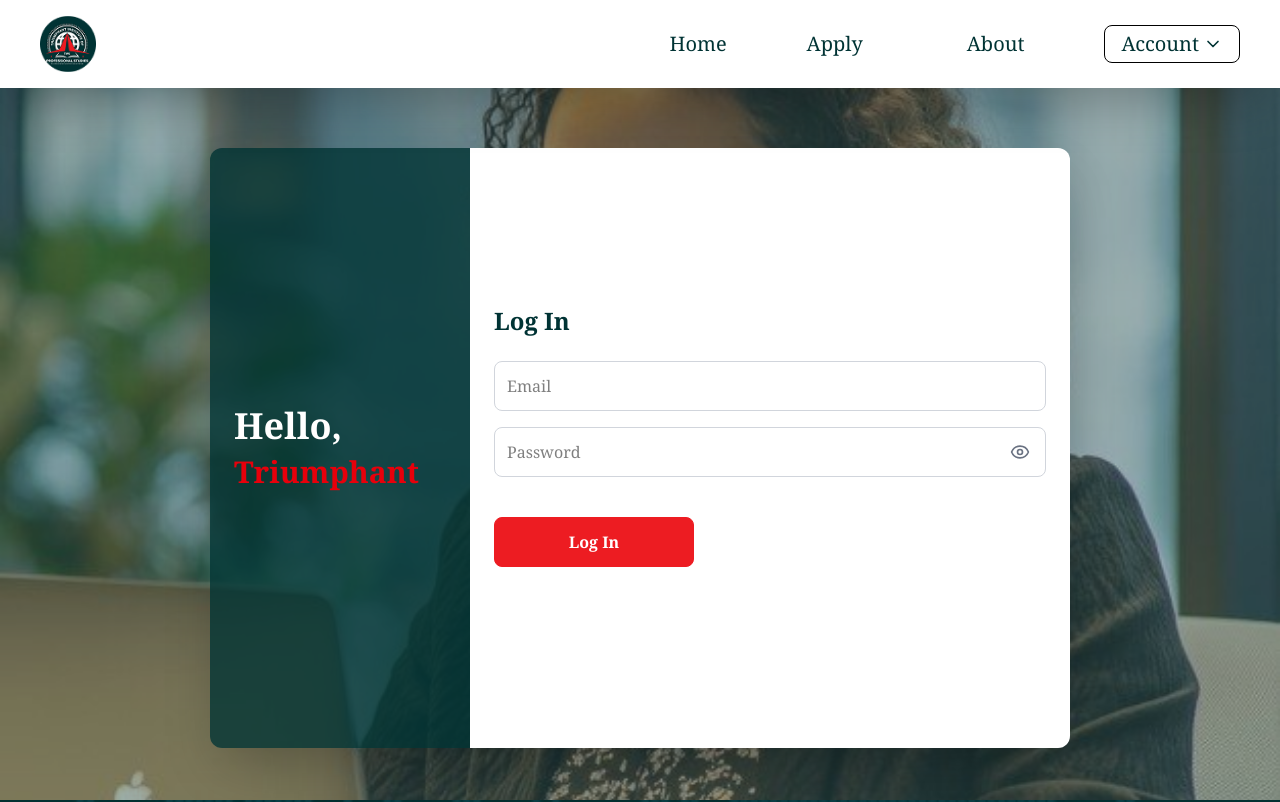
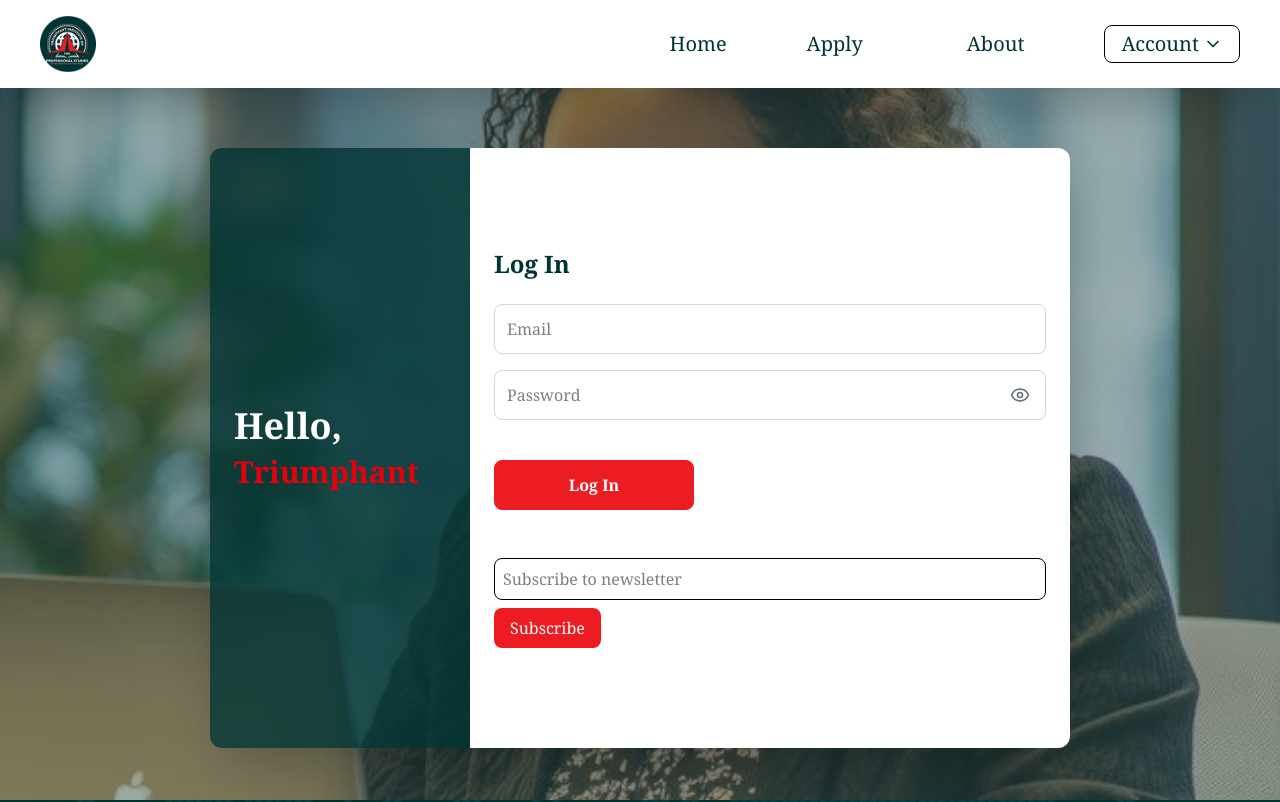
Before and after one commit to Elijah13-web/TIPS, a React (Vite) app: page /login in a window 1280 px wide. Shown: the top 802 px of the page. Built offline with nearby package versions, Linux system fonts and the light colour scheme.

Commit message:
new  commit

```diff
--- a/src/components/Auth/Login.jsx
+++ b/src/components/Auth/Login.jsx
@@ -2,6 +2,7 @@ import React, { useState, useContext } from 'react';
 import { useNavigate } from 'react-router-dom';
 import { AuthContext } from './AuthContext';
 import { login } from '../api/auth';
+import { subscribe } from '../api/subscribe'; // ✅ import subscribe
 import signup from "../../assets/images/signup.jpg";
 import { Eye, EyeOff } from 'lucide-react';
 import LoginSuccessModal from '../modals/LoginSuccessModal';
@@ -12,6 +13,12 @@ const Login = () => {
   const [errors, setErrors] = useState({});
   const [loading, setLoading] = useState(false);
   const [success, setSuccess] = useState(false);
+
+  // ✅ New states for subscription
+  const [newsletterEmail, setNewsletterEmail] = useState('');
+  const [newsletterMsg, setNewsletterMsg] = useState('');
+  const [newsletterError, setNewsletterError] = useState('');
+  const [newsletterLoading, setNewsletterLoading] = useState(false);
 
   const { setIsLoggedIn, setUser, setToken } = useContext(AuthContext);
   const navigate = useNavigate();
@@ -29,8 +36,6 @@ const Login = () => {
 
   const handleSubmit = async (e) => {
     e.preventDefault();
-
-    // Validate fields
     const newErrors = {};
     if (!formData.email.trim()) newErrors.email = 'Email is required';
     if (!formData.password.trim()) newErrors.password = 'Password is required';
@@ -40,20 +45,13 @@ const Login = () => {
     setLoading(true);
     try {
       const res = await login(formData.email, formData.password);
-      console.log("Login response:", res);
-
       if (res.success && res.token) {
-        // Save to localStorage
         localStorage.setItem("loggedIn", "true");
         localStorage.setItem("token", res.token);
         localStorage.setItem("user", JSON.stringify(res.user));
-
-        // Update context
         setIsLoggedIn(true);
         setToken(res.token);
         setUser(res.user);
-
-        // ✅ Show modal
         setSuccess(true);
       } else {
         setErrors({ api: res.msg || 'Invalid login credentials' });
@@ -66,10 +64,34 @@ const Login = () => {
     }
   };
 
-  // When modal is closed, navigate to home
   const handleModalClose = () => {
     setSuccess(false);
     navigate('/');
+  };
+
+  // ✅ Handle subscription submit
+  const handleSubscribe = async (e) => {
+    e.preventDefault();
+    setNewsletterError('');
+    setNewsletterMsg('');
+    if (!newsletterEmail.trim()) {
+      setNewsletterError('Please enter your email to subscribe.');
+      return;
+    }
+    setNewsletterLoading(true);
+    try {
+      const res = await subscribe(newsletterEmail);
+      if (res.success) {
+        setNewsletterMsg('✅ ' + res.message);
+        setNewsletterEmail('');
+      } else {
+        setNewsletterError('❌ ' + res.message);
+      }
+    } catch (error) {
+      setNewsletterError('❌ Something went wrong.');
+    } finally {
+      setNewsletterLoading(false);
+    }
   };
 
   return (
@@ -92,6 +114,7 @@ const Login = () => {
                 onChange={handleChange}
                 className={`w-full p-3 border rounded-lg ${errors.email ? 'border-red-500' : 'border-gray-300'}`}
               />
+              {errors.email && <p className='text-red-500 text-xs'>{errors.email}</p>}
               <div className="relative">
                 <input
                   type={showPassword ? 'text' : 'password'}
@@ -108,6 +131,7 @@ const Login = () => {
                   {showPassword ? <EyeOff size={20} /> : <Eye size={20} />}
                 </div>
               </div>
+              {errors.password && <p className='text-red-500 text-xs'>{errors.password}</p>}
               {errors.api && <p className='text-red-500 text-sm'>{errors.api}</p>}
               <button
                 type="submit"
@@ -116,6 +140,26 @@ const Login = () => {
               >
                 {loading ? 'Logging in...' : 'Log In'}
               </button>
+            </form>
+
+            {/* ✅ Newsletter subscription form */}
+            <form onSubmit={handleSubscribe} className='mt-6 space-y-2'>
+              <input
+                type="email"
+                value={newsletterEmail}
+                onChange={(e) => setNewsletterEmail(e.target.value)}
+                placeholder="Subscribe to newsletter"
+                className="w-full p-2 border rounded-lg"
+              />
+              <button
+                type="submit"
+                disabled={newsletterLoading}
+                className="bg-[#ED1C22] text-white px-4 py-2 rounded-lg hover:bg-[#c8141c] cursor-pointer transition duration-200"
+              >
+                {newsletterLoading ? 'Subscribing...' : 'Subscribe'}
+              </button>
+              {newsletterMsg && <p className='text-green-600 text-xs'>{newsletterMsg}</p>}
+              {newsletterError && <p className='text-red-500 text-xs'>{newsletterError}</p>}
             </form>
           </div>
         </div>
--- a/src/components/Auth/Register.jsx
+++ b/src/components/Auth/Register.jsx
@@ -75,6 +75,8 @@ const Register = () => {
           <div className='bg-white flex flex-col justify-center md:p-8 px-2 py-4'>
             <h2 className='text-2xl font-bold mb-6 text-[#003334]'>Create Account</h2>
             <form onSubmit={handleSubmit} className='space-y-4'>
+
+              <div>
                 <input
                   type="text"
                   name="firstName"
@@ -83,6 +85,10 @@ const Register = () => {
                   onChange={handleChange}
                   className={`w-full p-3 border rounded-lg ${errors.firstName ? 'border-red-500' : 'border-gray-300'}`}
                 />
+                {errors.firstName && <p className='text-red-500 text-xs mt-1'>{errors.firstName}</p>}
+              </div>
+
+              <div>
                 <input
                   type="text"
                   name="lastName"
@@ -91,6 +97,10 @@ const Register = () => {
                   onChange={handleChange}
                   className={`w-full p-3 border rounded-lg ${errors.lastName ? 'border-red-500' : 'border-gray-300'}`}
                 />
+                {errors.lastName && <p className='text-red-500 text-xs mt-1'>{errors.lastName}</p>}
+              </div>
+
+              <div>
                 <input
                   type="email"
                   name="email"
@@ -99,6 +109,9 @@ const Register = () => {
                   onChange={handleChange}
                   className={`w-full p-3 border rounded-lg ${errors.email ? 'border-red-500' : 'border-gray-300'}`}
                 />
+                {errors.email && <p className='text-red-500 text-xs mt-1'>{errors.email}</p>}
+              </div>
+
               <div className="relative">
                 <input
                   type={showPassword ? 'text' : 'password'}
@@ -114,8 +127,11 @@ const Register = () => {
                 >
                   {showPassword ? <EyeOff size={20} /> : <Eye size={20} />}
                 </div>
+                {errors.password && <p className='text-red-500 text-xs mt-1'>{errors.password}</p>}
               </div>
+
               {errors.api && <p className='text-red-500 text-sm'>{errors.api}</p>}
+
               <button
                 type="submit"
                 disabled={loading}
--- /dev/null
+++ b/src/components/api/subscribe.js
@@ -0,0 +1,15 @@
+import axios from "axios";
+
+export const subscribe = async (email) => {
+  try {
+    const response = await axios.post("https://tips-backend.onrender.com/subscribe", { email: email.trim() });
+    if (response.data && response.data.success) {
+      return { success: true, message: response.data.message };
+    } else {
+      return { success: false, message: response.data?.message || "Subscription failed. Please try again." };
+    }
+  } catch (error) {
+    console.error("Subscribe error:", error);
+    return { success: false, message: error.response?.data?.message || "Network error" };
+  }
+};
--- a/src/components/modals/LoginSuccessModal.jsx
+++ b/src/components/modals/LoginSuccessModal.jsx
@@ -2,7 +2,7 @@ import React from 'react';
 
 const LoginSuccessModal = ({ onClose }) => {
   return (
-    <div className="fixed inset-0 flex items-center justify-center bg-white opacity-50 z-0">
+    <div className="fixed inset-0 flex items-center justify-center bg-black opacity-50 z-50">
       <div className="bg-white rounded-xl shadow-xl p-6 w-80 text-center">
         <h2 className="text-xl font-bold mb-4 text-green-600">Login Successful!</h2>
         <p className="mb-4 text-gray-700">Welcome back 👋</p>
```
Lines whose indentation alone changed are shown as unchanged.
